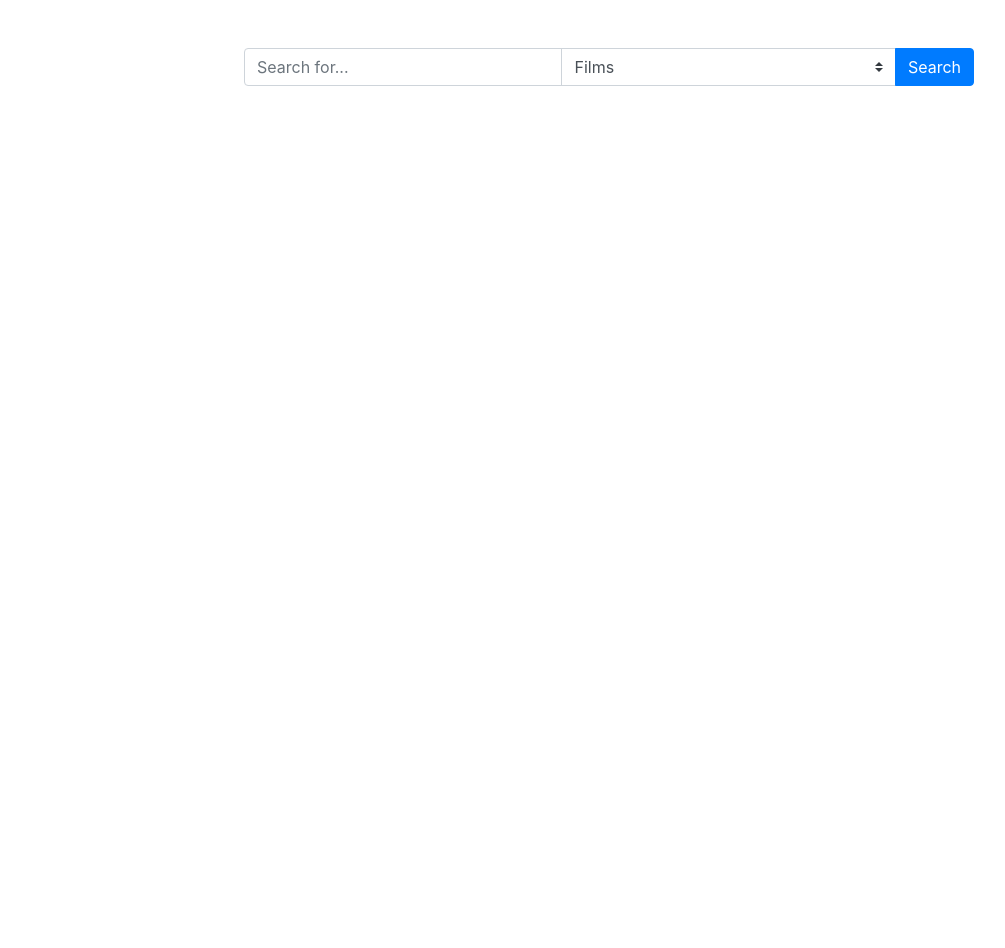
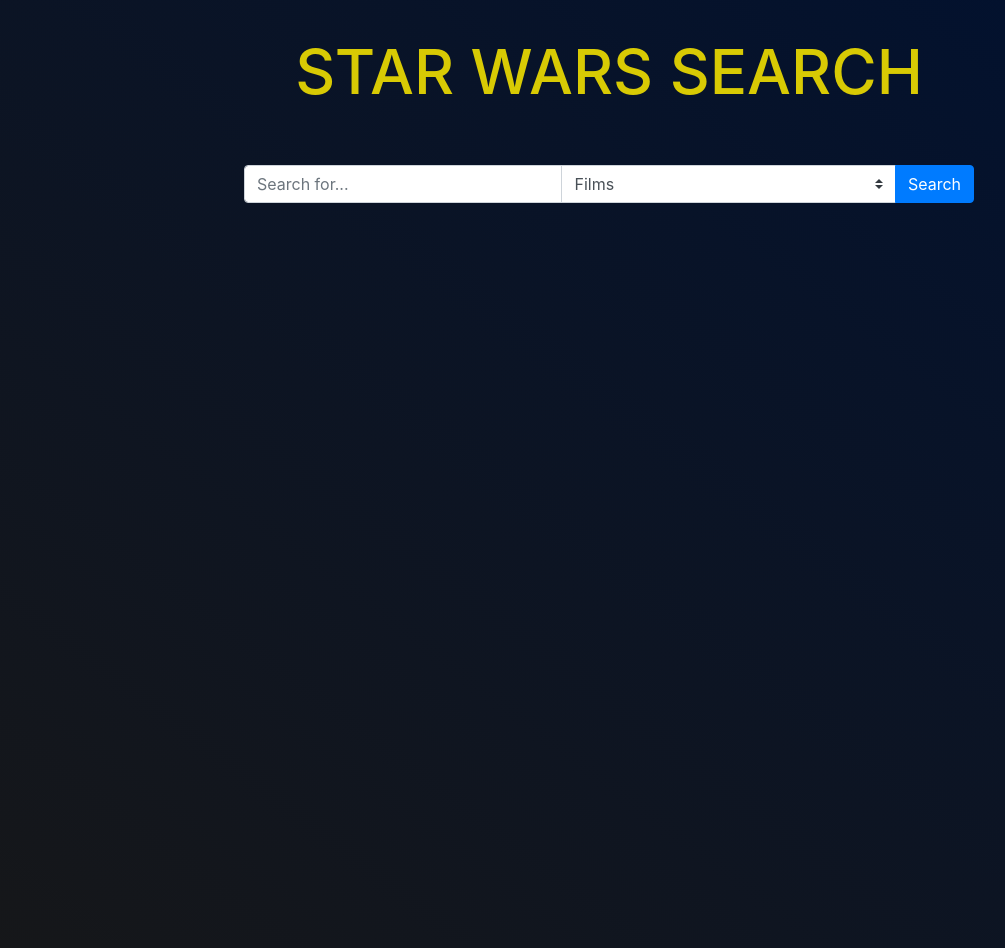
Before and after one commit to Mateuszto/StarWarsSearch, a website built with webpack: page src/index.html in a window 1280 px wide. Shown: the whole page, without its empty margins (31-1036 px from the left). Before the commit the page ends 800 px from the top, so only its background shows below. Built offline with nearby package versions, Linux system fonts and the light colour scheme.

Commit message:
Added some styles
Addes title, and background - Looking for StarWars font.

```diff
--- a/src/index.html
+++ b/src/index.html
@@ -11,6 +11,7 @@
 </head>
 
 <body>
+    <h1>STAR WARS SEARCH</h1>
     <div class="container">
         <div class="row">
             <div class="col-md-8 offset-md-2 mt-5">
--- a/src/index.js
+++ b/src/index.js
@@ -30,7 +30,7 @@
             generateHTML(`<b>Name: </b> ${result.name}, <b>Gravity: </b> ${result.gravity}, <b>Population: </b> ${result.population}, <b>Climate: </b> ${result.climate}`));
     } else if (searchOption === 'vehicles') {
         html = results.map(result =>
-            generateHTML(`<b>Name: </b> ${result.name}, <b>Length: </b> ${result.length}, <b>Model: </b> ${result.model}`))
+            generateHTML(`<b>Name: </b> ${result.name}, <b>Length: </b> ${result.length}, <b>Model: </b> ${result.model}`));
     }
 
     searchResultsEl.innerHTML = html.join('');
--- a/src/scss/style.scss
+++ b/src/scss/style.scss
@@ -0,0 +1,10 @@
+body{
+    height: 120vh;
+    background-image: linear-gradient(to top right,#161719 , #011130 );
+    h1{
+        color: rgb(216, 202, 4);
+        text-align: center;
+        padding-top: 35px;
+        font-size: 62px;
+    }
+}
```
Also changed, not shown: dist/index.html, dist/my-first-webpack.bundle.js.
